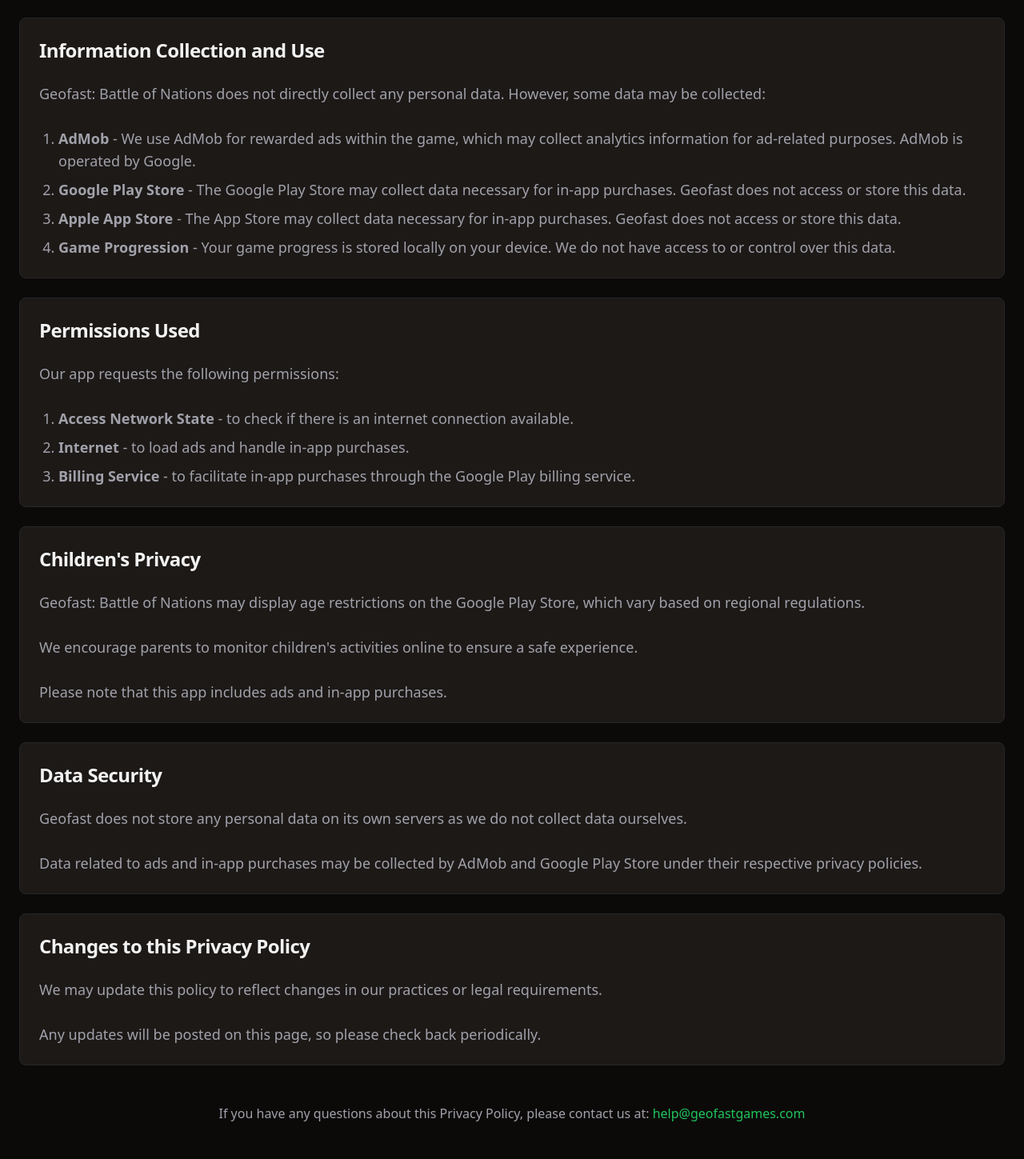
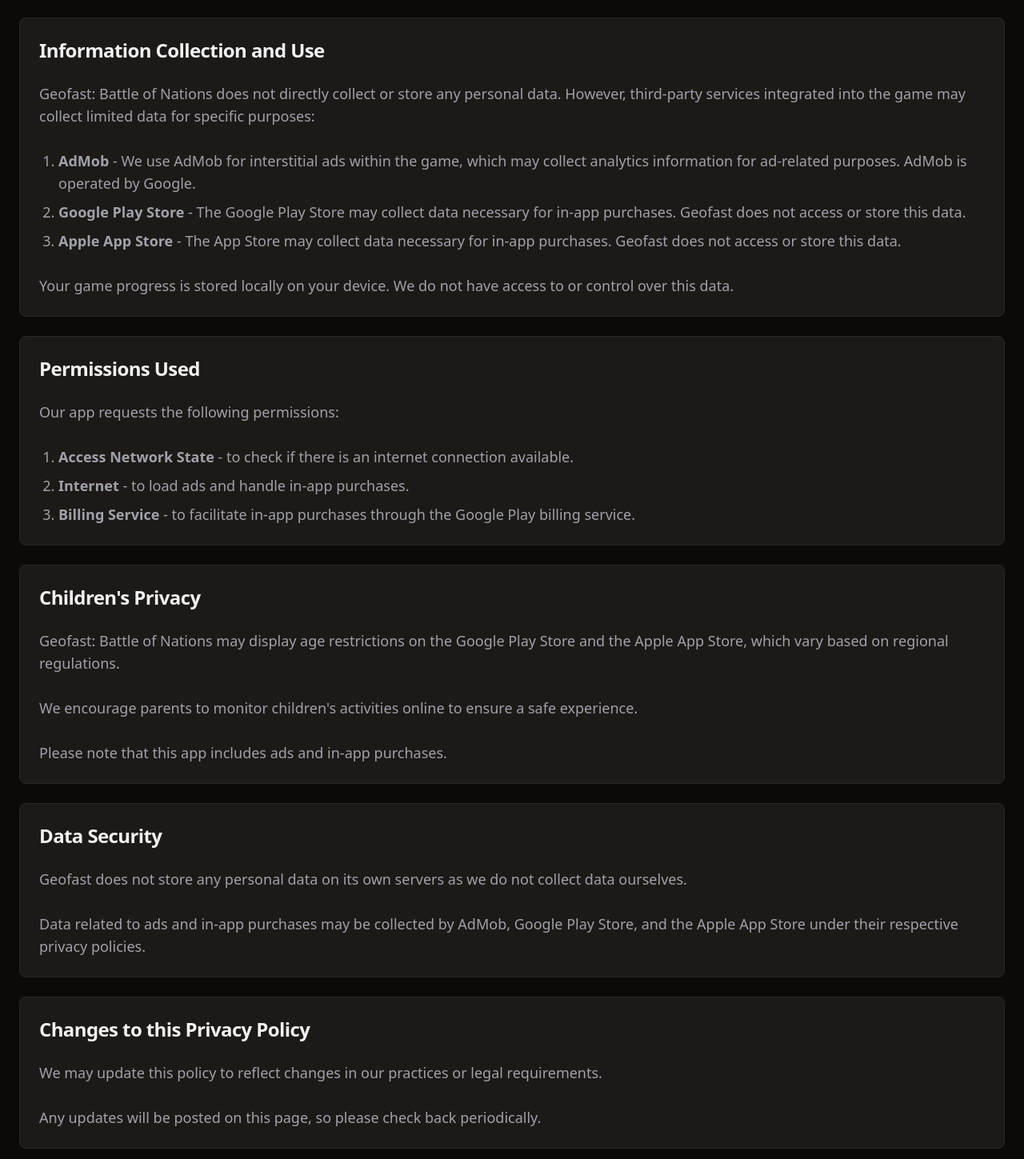
Before and after one commit to utkarshtrivedimdz/geofast-landing-page, a React (Vite) app: page /privacy in a window 1280 px wide. Shown: the part 521-1970 px from the top of the page at 80% size. Built offline with nearby package versions, Linux system fonts and the light colour scheme.

Commit message:
Update PrivacyPolicy.tsx

```diff
--- a/src/components/PrivacyPolicy.tsx
+++ b/src/components/PrivacyPolicy.tsx
@@ -25,13 +25,13 @@
     title: "Information Collection and Use",
     content: (
       <div>
-        Geofast: Battle of Nations does not directly collect any personal data.
-        However, some data may be collected:
+        Geofast: Battle of Nations does not directly collect or store any personal data.
+        However, third-party services integrated into the game may collect limited data for specific purposes:
         <br />
         <br />
         <ol className="list-decimal pl-6 space-y-2">
           <li>
-            <strong>AdMob</strong> - We use AdMob for rewarded ads within the
+            <strong>AdMob</strong> - We use AdMob for interstitial ads within the
             game, which may collect analytics information for ad-related
             purposes. AdMob is operated by Google.
           </li>
@@ -45,12 +45,10 @@
             collect data necessary for in-app purchases. Geofast does not access
             or store this data.
           </li>
-          <li>
-            <strong>Game Progression</strong> - Your game progress is stored
-            locally on your device. We do not have access to or control over
-            this data.
-          </li>
         </ol>
+        <br />
+        Your game progress is stored locally
+        on your device. We do not have access to or control over this data.
       </div>
     ),
   },
@@ -82,7 +80,7 @@
     content: (
       <div>
         Geofast: Battle of Nations may display age restrictions on the Google
-        Play Store, which vary based on regional regulations.
+        Play Store and the Apple App Store, which vary based on regional regulations.
         <br />
         <br />
         We encourage parents to monitor children's activities online to ensure a
@@ -101,8 +99,9 @@
         collect data ourselves.
         <br />
         <br />
-        Data related to ads and in-app purchases may be collected by AdMob and
-        Google Play Store under their respective privacy policies.
+        Data related to ads and in-app purchases may be collected by AdMob,
+        Google Play Store, and the Apple App Store under their respective
+        privacy policies.
       </div>
     ),
   },
@@ -137,7 +136,7 @@
       </h2>
 
       <p className="text-xl text-muted-foreground mb-8">
-        Last updated: November 12, 2024
+        Last updated: January 23, 2025
       </p>
 
       <div className="space-y-6">
@@ -156,7 +155,7 @@
       <div className="mt-12 text-muted-foreground text-center">
         <p>
           If you have any questions about this Privacy Policy, please contact us
-          at:{" "}
+          at:{" "}.
           <a
             href="mailto:help@geofastgames.com"
             className="text-primary hover:underline"
```
